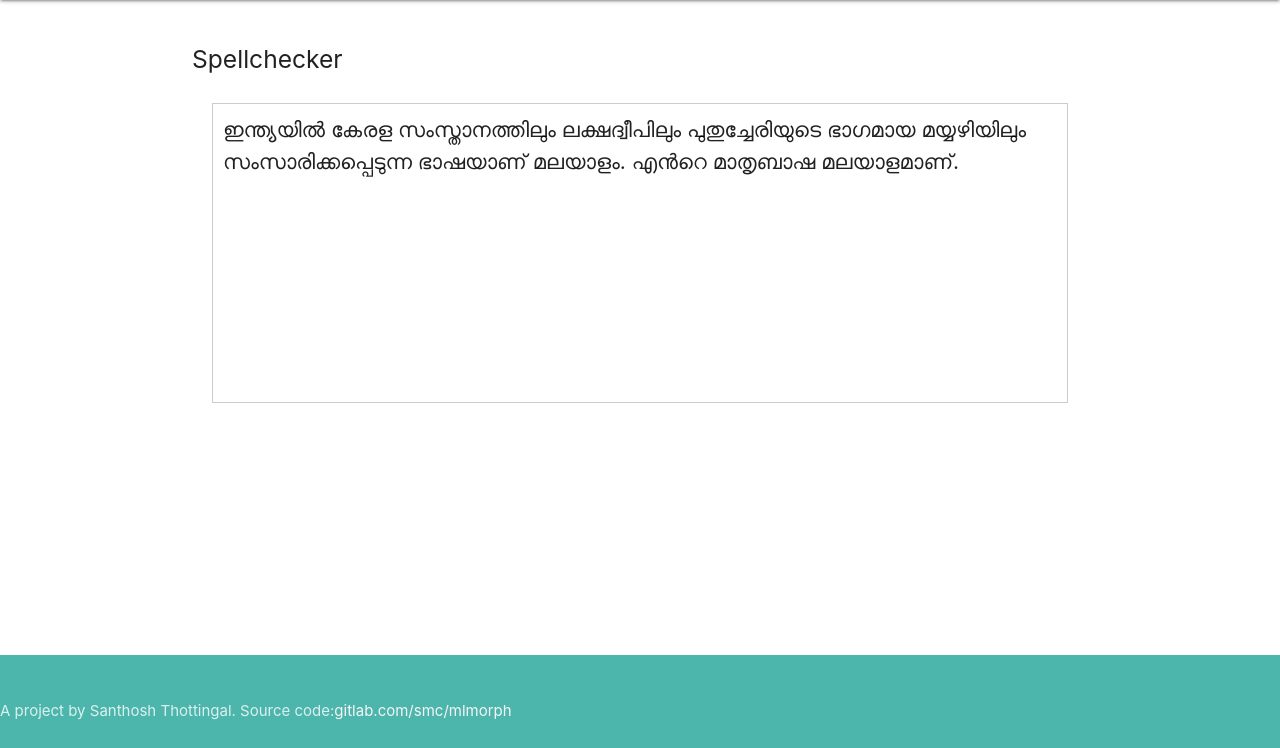
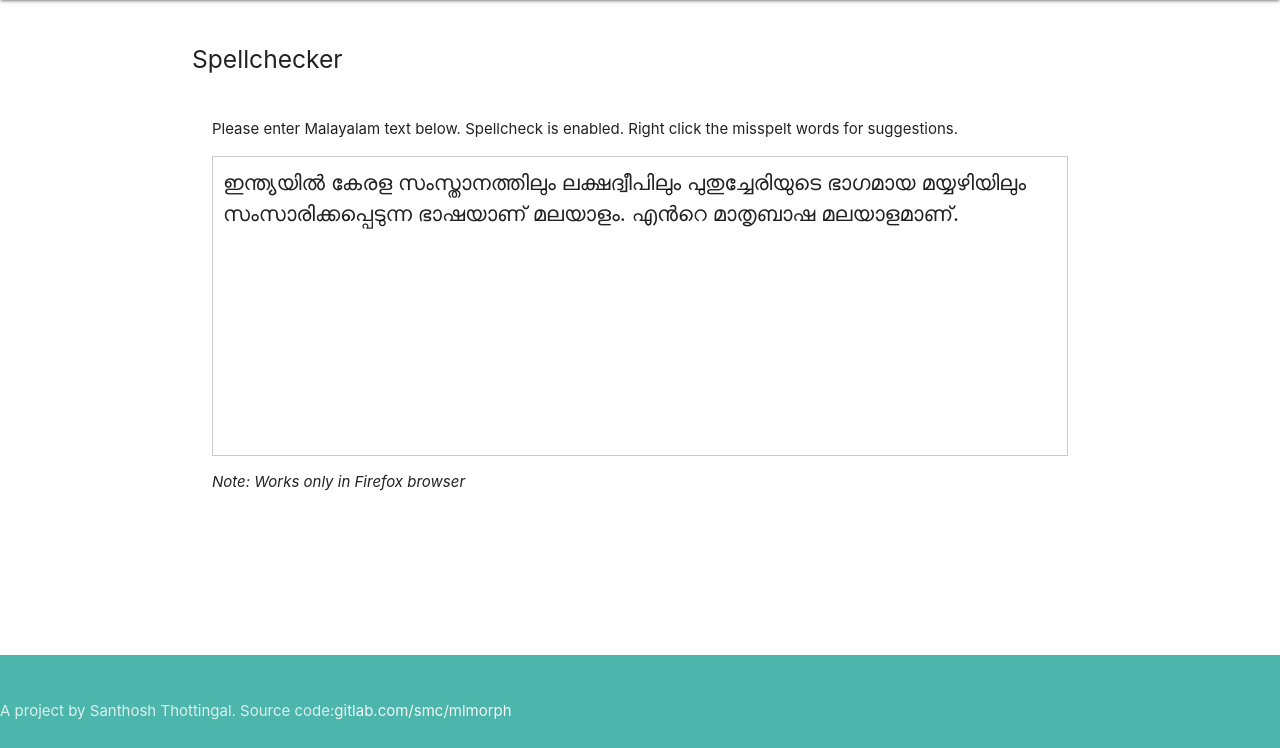
Before and after one commit to smc/mlmorph-web, a Flask app: page /spellchecker in a window 1280 px wide. Shown: the part 64-812 px from the top of the page. Run offline with Flask 2, Linux system fonts and the light colour scheme; some libraries are stand-ins or nearby versions.

Commit message:
Spellcheck: Add some help text

```diff
--- a/templates/spellcheck.html
+++ b/templates/spellcheck.html
@@ -8,6 +8,7 @@
 <section class='section row'>
 	<h5>Spellchecker</h5>
 	<div class="sp-container">
+		<p>Please enter Malayalam text below. Spellcheck is enabled. Right click the misspelt words for suggestions.</p>
 		<div class="sp-editor" spellcheck="false" contenteditable="true" contextmenu="suggestionsmenu">
 			ഇന്ത്യയിൽ  കേരള സംസ്താനത്തിലും ലക്ഷദ്വീപിലും പുതുച്ചേരിയുടെ ഭാഗമായ മയ്യഴിയിലും സംസാരിക്കപ്പെടുന്ന ഭാഷയാണ് മലയാളം. എൻറെ മാതൃബാഷ മലയാളമാണ്.
 		</div>
@@ -15,6 +16,7 @@
 		<menu type="context" id="suggestionsmenu">
 			<menuitem type="checkbox" label="Spellcheck" id="sp-toggle" onclick="toggleSpellcheck()" checked ></menuitem>
 		</menu>
+		<p><em>Note: Works only in Firefox browser</em></p>
 	</div>
 </section>
 
```
